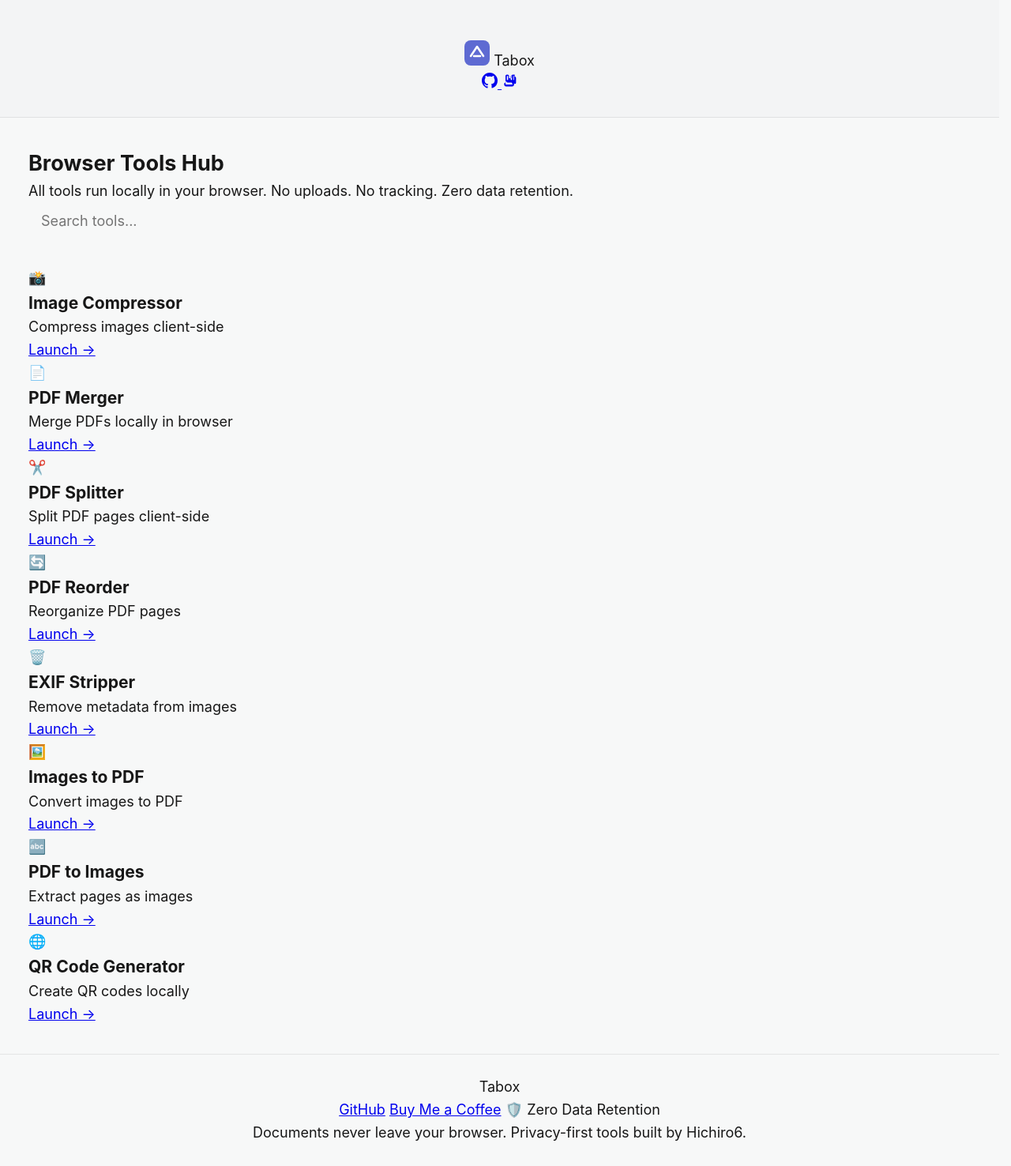
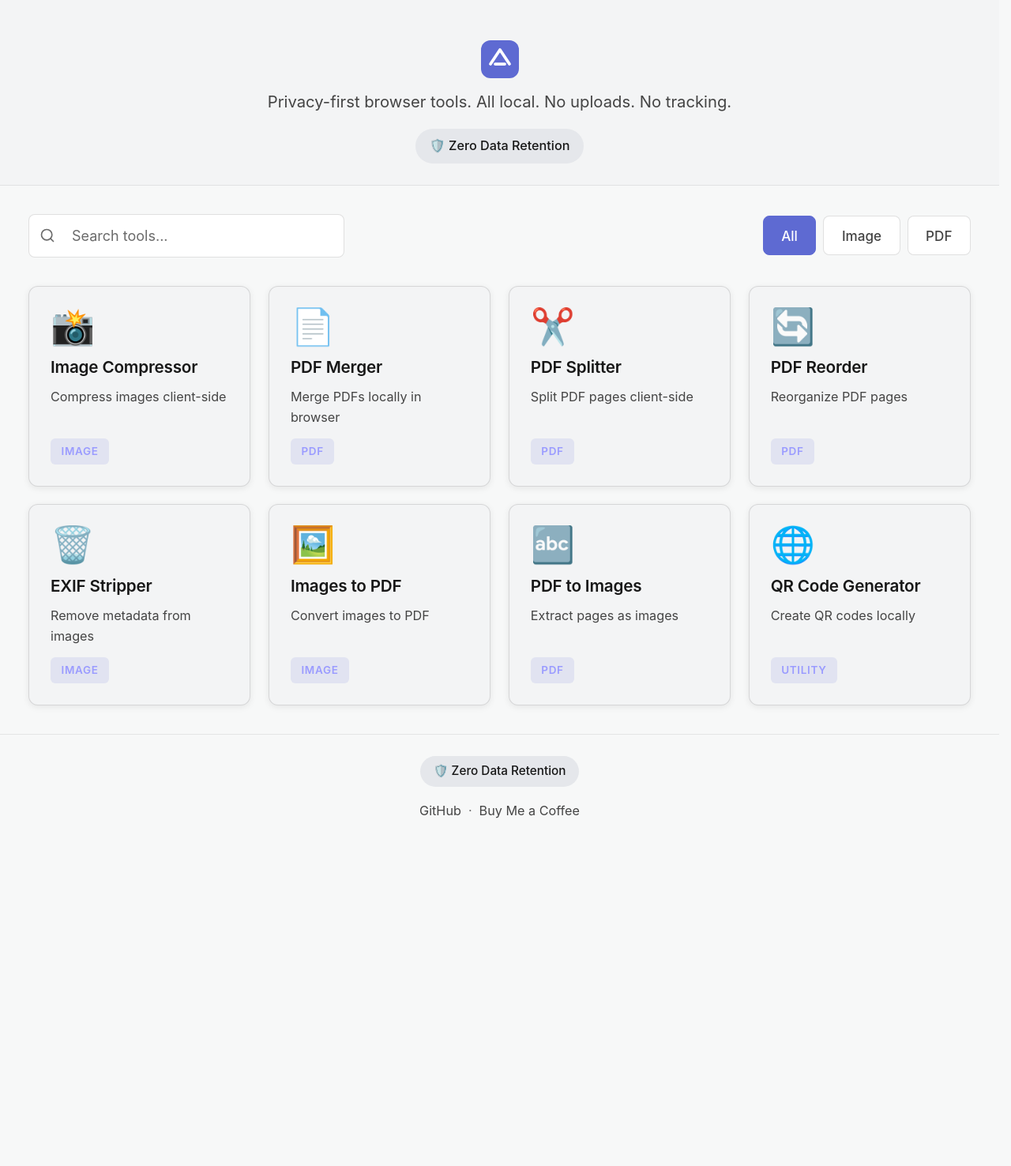
Before and after one commit to Hichiro6/tools-hub, a website built with Vite: page index.html in a window 1280 px wide. Shown: the whole page at 79% size. After the commit the page ends 1066 px from the top, so only its background shows below. Built offline with nearby package versions, Linux system fonts and the light colour scheme.

Commit message:
fix: align HTML class names with CSS design system
The HTML used generic class names (.tool-card, .tools-grid, .logo, etc.)
while the CSS used BEM-style names (.app-card, .apps-grid, .header__logo, etc.)
This mismatch meant NO styles were applied to the tool cards — the page
rendered unstyled with transparent backgrounds, no padding, and no grid.

- Rewrote index.html to use the correct BEM class names from main.css
- Added semantic structure: header__logo, header__tagline, badge
- Added filter buttons (All/Image/PDF) with data-category on cards
- Moved search input from JS-injected to static HTML with search-icon SVG
- Updated main.js to work with the new DOM structure
- Added no-results empty state

```diff
--- a/index.html
+++ b/index.html
@@ -23,95 +23,99 @@
 <body>
   <div class="app">
     <header class="header">
-      <div class="logo">
-        <img src="/favicon.svg" alt="Tabox" width="32" height="32">
-        <span class="brand-name">Tabox</span>
+      <div class="header__logo">
+        <img src="/favicon.svg" alt="Tabox" width="48" height="48">
       </div>
-      <nav class="nav">
-        <a href="https://github.com/Hichiro6" target="_blank" class="nav-link" aria-label="GitHub">
-          <svg width="20" height="20" viewBox="0 0 24 24" fill="currentColor"><path d="M12 0C5.37 0 0 5.37 0 12c0 5.31 3.435 9.795 8.205 11.385.6.105.825-.255.825-.57 0-.285-.015-1.23-.015-2.235-3.015.555-3.795-.735-4.035-1.41-.135-.345-.72-1.41-1.23-1.695-.42-.225-1.02-.78-.015-.795.945-.015 1.62.87 1.845 1.23 1.065 1.815 2.805 1.305 3.495.99.02-.78.42-1.305.765-1.605-2.67-.3-5.46-1.335-5.46-5.925 0-1.305.465-2.385 1.23-3.225-.12-.3-.54-1.53.12-3.18 0 0 1.005-.315 3.3 1.23.96-.27 1.98-.405 3-.405 1.02 0 2.04.135 3 .405 2.28-1.56 3.285-1.23 3.285-1.23.66 1.65.24 2.88.12 3.18.765.84 1.23 1.905 1.23 3.225 0 4.605-2.805 5.625-5.475 5.925.435.375.81 1.095.81 2.22 0 1.605-.015 2.895-.015 3.3 0 .315.225.69.825.57A12.02 12.02 0 0024 12c0-6.63-5.37-12-12-12z"/></svg>
-        </a>
-        <a href="https://www.buymeacoffee.com/" target="_blank" class="nav-link" aria-label="Buy Me a Coffee">
-          <svg width="20" height="20" viewBox="0 0 24 24" fill="currentColor"><path d="M20 3h-3c-1.1 0-2 .9-2 2v3.17c-1.08.52-2.54.52-3.64 0V5c0-1.1-.9-2-2-2H8C6.9 3 6 3.9 6 5v7c0 1.1.9 2 2 2h.71c-.11.33-.21.67-.29 1H6c-1.1 0-2 .9-2 2v1c0 1.7 1.3 3 3 3h9c1.7 0 3-1.3 3-3v-1c0-.23-.03-.45-.08-.67C21.1 17.8 22 16.5 22 15v-7c0-1.1-.9-2-2-2zm-3 14c0 .6-.4 1-1 1H7c-.6 0-1-.4-1-1v-1c0-.6.4-1 1-1h8c.6 0 1 .4 1 1v1zm-7-6H8V5h2v6zm6 0h-2V5h2v6zm3 0h-1V5h1v6z"/></svg>
-        </a>
-      </nav>
+      <p class="header__tagline">Privacy-first browser tools. All local. No uploads. No tracking.</p>
+      <div class="badge">🛡️ Zero Data Retention</div>
     </header>
 
     <main class="main">
-      <section class="hero">
-        <h1 class="hero-title">Browser Tools Hub</h1>
-        <p class="hero-subtitle">All tools run locally in your browser. No uploads. No tracking. Zero data retention.</p>
+      <div class="controls">
+        <div class="search-box">
+          <svg class="search-icon" viewBox="0 0 24 24" fill="none" stroke="currentColor" stroke-width="2" stroke-linecap="round" stroke-linejoin="round">
+            <circle cx="11" cy="11" r="8"/>
+            <path d="m21 21-4.35-4.35"/>
+          </svg>
+          <input type="text" class="search-input" placeholder="Search tools..." aria-label="Search tools">
+        </div>
+        <div class="filters">
+          <button class="filter-btn active" data-filter="all">All</button>
+          <button class="filter-btn" data-filter="image">Image</button>
+          <button class="filter-btn" data-filter="pdf">PDF</button>
+        </div>
+      </div>
+
+      <section class="apps-grid">
+        <a href="../image-compressor/" class="app-card" data-category="image">
+          <div class="app-card__icon">📸</div>
+          <h3 class="app-card__title">Image Compressor</h3>
+          <p class="app-card__desc">Compress images client-side</p>
+          <span class="app-card__badge">Image</span>
+        </a>
+
+        <a href="../pdf-merger/" class="app-card" data-category="pdf">
+          <div class="app-card__icon">📄</div>
+          <h3 class="app-card__title">PDF Merger</h3>
+          <p class="app-card__desc">Merge PDFs locally in browser</p>
+          <span class="app-card__badge">PDF</span>
+        </a>
+
+        <a href="../pdf-splitter/" class="app-card" data-category="pdf">
+          <div class="app-card__icon">✂️</div>
+          <h3 class="app-card__title">PDF Splitter</h3>
+          <p class="app-card__desc">Split PDF pages client-side</p>
+          <span class="app-card__badge">PDF</span>
+        </a>
+
+        <a href="../pdf-reorder/" class="app-card" data-category="pdf">
+          <div class="app-card__icon">🔄</div>
+          <h3 class="app-card__title">PDF Reorder</h3>
+          <p class="app-card__desc">Reorganize PDF pages</p>
+          <span class="app-card__badge">PDF</span>
+        </a>
+
+        <a href="../exif-stripper/" class="app-card" data-category="image">
+          <div class="app-card__icon">🗑️</div>
+          <h3 class="app-card__title">EXIF Stripper</h3>
+          <p class="app-card__desc">Remove metadata from images</p>
+          <span class="app-card__badge">Image</span>
+        </a>
+
+        <a href="../images-to-pdf/" class="app-card" data-category="image">
+          <div class="app-card__icon">🖼️</div>
+          <h3 class="app-card__title">Images to PDF</h3>
+          <p class="app-card__desc">Convert images to PDF</p>
+          <span class="app-card__badge">Image</span>
+        </a>
+
+        <a href="../pdf-to-images/" class="app-card" data-category="pdf">
+          <div class="app-card__icon">🔤</div>
+          <h3 class="app-card__title">PDF to Images</h3>
+          <p class="app-card__desc">Extract pages as images</p>
+          <span class="app-card__badge">PDF</span>
+        </a>
+
+        <a href="../qr-code-generator/" class="app-card" data-category="image">
+          <div class="app-card__icon">🌐</div>
+          <h3 class="app-card__title">QR Code Generator</h3>
+          <p class="app-card__desc">Create QR codes locally</p>
+          <span class="app-card__badge">Utility</span>
+        </a>
       </section>
 
-      <section class="tools-grid">
-        <div class="tool-card">
-          <div class="tool-icon">📸</div>
-          <h3 class="tool-title">Image Compressor</h3>
-          <p class="tool-description">Compress images client-side</p>
-          <a href="../image-compressor/" class="tool-link">Launch →</a>
-        </div>
-
-        <div class="tool-card">
-          <div class="tool-icon">📄</div>
-          <h3 class="tool-title">PDF Merger</h3>
-          <p class="tool-description">Merge PDFs locally in browser</p>
-          <a href="../pdf-merger/" class="tool-link">Launch →</a>
-        </div>
-
-        <div class="tool-card">
-          <div class="tool-icon">✂️</div>
-          <h3 class="tool-title">PDF Splitter</h3>
-          <p class="tool-description">Split PDF pages client-side</p>
-          <a href="../pdf-splitter/" class="tool-link">Launch →</a>
-        </div>
-
-        <div class="tool-card">
-          <div class="tool-icon">🔄</div>
-          <h3 class="tool-title">PDF Reorder</h3>
-          <p class="tool-description">Reorganize PDF pages</p>
-          <a href="../pdf-reorder/" class="tool-link">Launch →</a>
-        </div>
-
-        <div class="tool-card">
-          <div class="tool-icon">🗑️</div>
-          <h3 class="tool-title">EXIF Stripper</h3>
-          <p class="tool-description">Remove metadata from images</p>
-          <a href="../exif-stripper/" class="tool-link">Launch →</a>
-        </div>
-
-        <div class="tool-card">
-          <div class="tool-icon">🖼️</div>
-          <h3 class="tool-title">Images to PDF</h3>
-          <p class="tool-description">Convert images to PDF</p>
-          <a href="../images-to-pdf/" class="tool-link">Launch →</a>
-        </div>
-
-        <div class="tool-card">
-          <div class="tool-icon">🔤</div>
-          <h3 class="tool-title">PDF to Images</h3>
-          <p class="tool-description">Extract pages as images</p>
-          <a href="../pdf-to-images/" class="tool-link">Launch →</a>
-        </div>
-
-        <div class="tool-card">
-          <div class="tool-icon">🌐</div>
-          <h3 class="tool-title">QR Code Generator</h3>
-          <p class="tool-description">Create QR codes locally</p>
-          <a href="../qr-code-generator/" class="tool-link">Launch →</a>
-        </div>
-      </section>
+      <div class="no-results" style="display: none;">No tools found. Try a different search.</div>
     </main>
 
     <footer class="footer">
-      <div class="footer-content">
-        <div class="footer-brand">Tabox</div>
-        <div class="footer-links">
-          <a href="https://github.com/Hichiro6" target="_blank" class="footer-link">GitHub</a>
-          <a href="https://www.buymeacoffee.com/" target="_blank" class="footer-link">Buy Me a Coffee</a>
-          <span class="privacy-badge">🛡️ Zero Data Retention</span>
-        </div>
+      <div class="footer__privacy">
+        <span class="badge">🛡️ Zero Data Retention</span>
       </div>
-      <p class="footer-text">Documents never leave your browser. Privacy-first tools built by Hichiro6.</p>
+      <div class="footer__links">
+        <a href="https://github.com/Hichiro6" target="_blank" class="footer__link">GitHub</a>
+        <span class="footer__separator">·</span>
+        <a href="https://www.buymeacoffee.com/" target="_blank" class="footer__bmc">Buy Me a Coffee</a>
+      </div>
     </footer>
   </div>
 
--- a/src/main.js
+++ b/src/main.js
@@ -6,58 +6,6 @@
 // Design system + main styles (bundled by Vite)
 import '../styles/design-system.css'
 import '../styles/main.css'
-
-// Tool registration
-const tools = [
-  {
-    id: 'image-compressor',
-    name: 'Image Compressor',
-    url: '../image-compressor/',
-    icon: '📸'
-  },
-  {
-    id: 'pdf-merger',
-    name: 'PDF Merger',
-    url: '../pdf-merger/',
-    icon: '📄'
-  },
-  {
-    id: 'pdf-splitter',
-    name: 'PDF Splitter',
-    url: '../pdf-splitter/',
-    icon: '✂️'
-  },
-  {
-    id: 'pdf-reorder',
-    name: 'PDF Reorder',
-    url: '../pdf-reorder/',
-    icon: '🔄'
-  },
-  {
-    id: 'exif-stripper',
-    name: 'EXIF Stripper',
-    url: '../exif-stripper/',
-    icon: '🗑️'
-  },
-  {
-    id: 'images-to-pdf',
-    name: 'Images to PDF',
-    url: '../images-to-pdf/',
-    icon: '🖼️'
-  },
-  {
-    id: 'pdf-to-images',
-    name: 'PDF to Images',
-    url: '../pdf-to-images/',
-    icon: '🔤'
-  },
-  {
-    id: 'qr-code-generator',
-    name: 'QR Code Generator',
-    url: '../qr-code-generator/',
-    icon: '🌐'
-  }
-];
 
 // Initialize service worker
 if ('serviceWorker' in navigator) {
@@ -70,40 +18,53 @@ if ('serviceWorker' in navigator) {
     });
 }
 
-// Add search/filter functionality
+// Search + filter functionality
 document.addEventListener('DOMContentLoaded', () => {
-  const searchInput = document.createElement('input');
-  searchInput.type = 'text';
-  searchInput.placeholder = 'Search tools...';
-  searchInput.className = 'tool-search';
-  searchInput.style.cssText = `
-    width: 100%;
-    max-width: 400px;
-    padding: 12px 16px;
-    margin: 0 auto 2rem;
-    background: var(--bg-app);
-    border: 1px solid var(--border);
-    border-radius: var(--radius-sm);
-    color: var(--foreground);
-    font-family: var(--font);
-    font-size: 1rem;
-    outline: none;
-  `;
+  const searchInput = document.querySelector('.search-input');
+  const filterBtns = document.querySelectorAll('.filter-btn');
+  const toolCards = document.querySelectorAll('.app-card');
+  const noResults = document.querySelector('.no-results');
 
-  const hero = document.querySelector('.hero');
-  if (hero) {
-    hero.insertAdjacentElement('afterend', searchInput);
+  let currentFilter = 'all';
+
+  // Filter logic
+  function applyFilters() {
+    const query = searchInput ? searchInput.value.toLowerCase() : '';
+    let visibleCount = 0;
+
+    toolCards.forEach(card => {
+      const title = card.querySelector('.app-card__title')?.textContent.toLowerCase() || '';
+      const desc = card.querySelector('.app-card__desc')?.textContent.toLowerCase() || '';
+      const category = card.dataset.category || '';
+
+      const matchesSearch = title.includes(query) || desc.includes(query);
+      const matchesFilter = currentFilter === 'all' || category === currentFilter;
+
+      if (matchesSearch && matchesFilter) {
+        card.classList.remove('hidden');
+        visibleCount++;
+      } else {
+        card.classList.add('hidden');
+      }
+    });
+
+    if (noResults) {
+      noResults.style.display = visibleCount === 0 ? 'block' : 'none';
+    }
   }
 
-  // Filter logic
-  const toolCards = document.querySelectorAll('.tool-card');
-  searchInput.addEventListener('input', (e) => {
-    const query = e.target.value.toLowerCase();
-    toolCards.forEach(card => {
-      const title = card.querySelector('.tool-title').textContent.toLowerCase();
-      const desc = card.querySelector('.tool-description').textContent.toLowerCase();
-      const matches = title.includes(query) || desc.includes(query);
-      card.style.display = matches ? 'flex' : 'none';
+  // Search input listener
+  if (searchInput) {
+    searchInput.addEventListener('input', applyFilters);
+  }
+
+  // Filter button listeners
+  filterBtns.forEach(btn => {
+    btn.addEventListener('click', () => {
+      filterBtns.forEach(b => b.classList.remove('active'));
+      btn.classList.add('active');
+      currentFilter = btn.dataset.filter || 'all';
+      applyFilters();
     });
   });
 });
```
